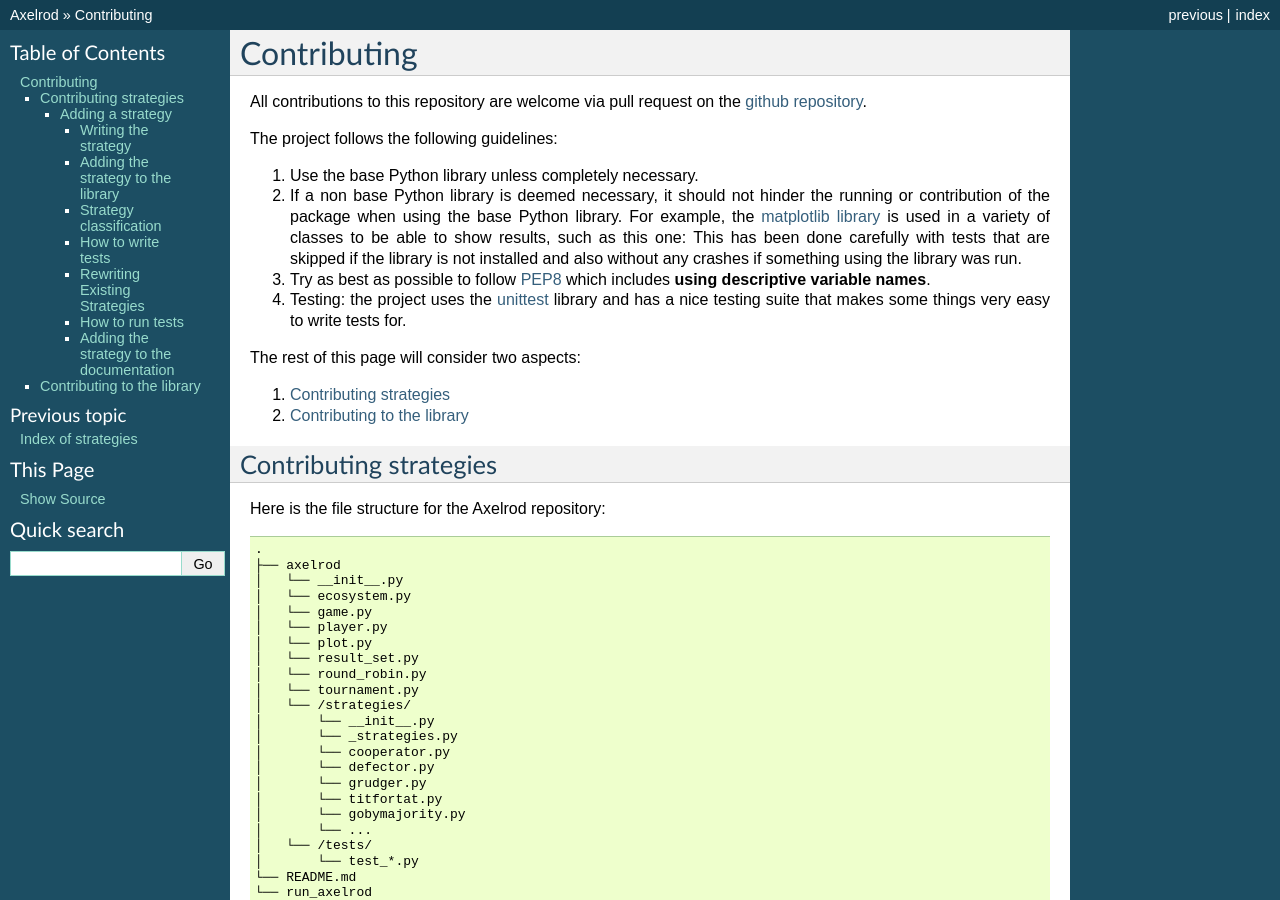
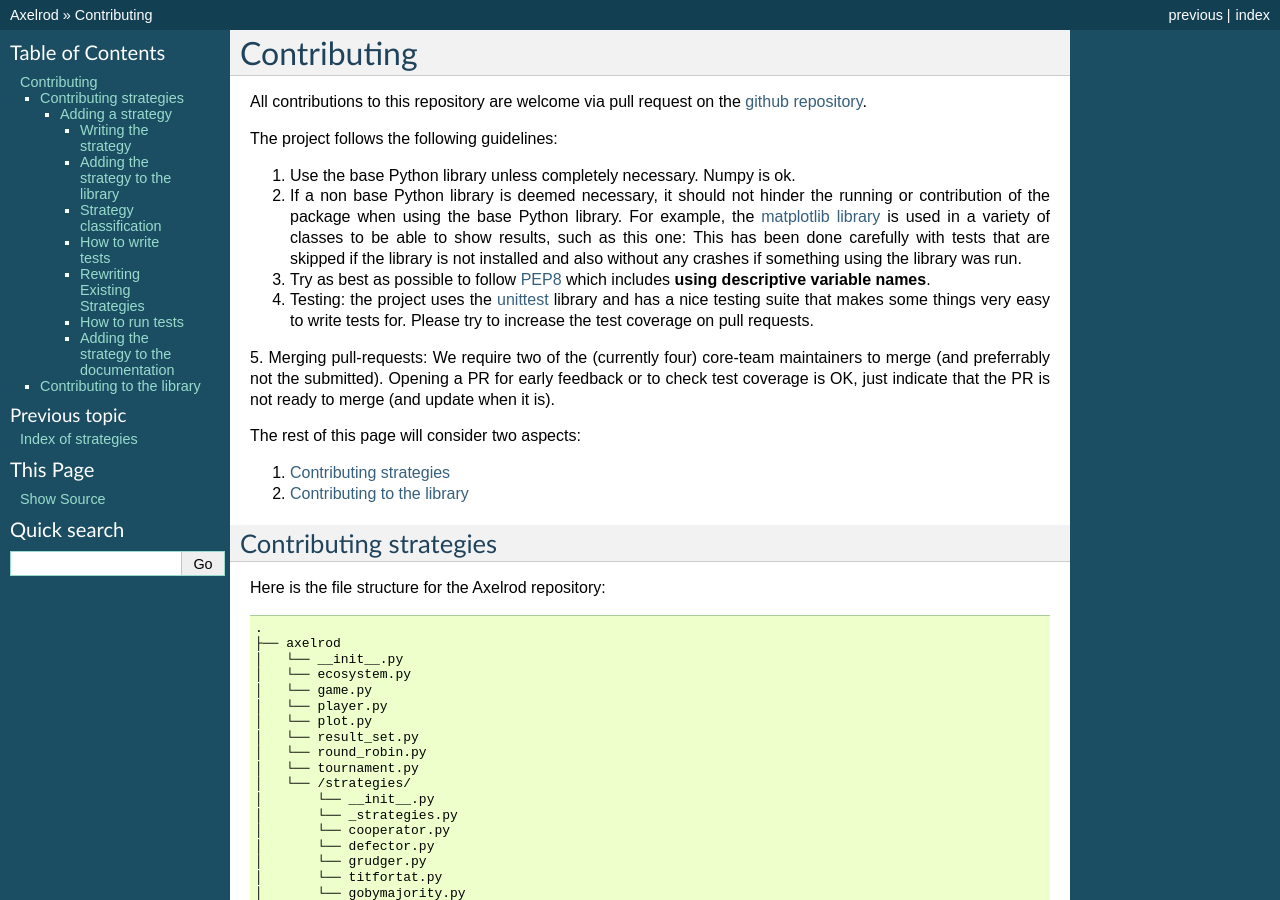
Before and after one commit to Axelrod-Python/Axelrod, a Sphinx documentation site: the page built from docs/contributing.rst, in a window 1280 px wide and 900 px high. Built offline with Sphinx 7.4.7, drawn with Linux system fonts in a browser that asks for light colours; some of the changed text lies outside the part shown.

Commit message:
Updates to the contributions guidelines

```diff
--- a/docs/contributing.rst
+++ b/docs/contributing.rst
@@ -5,12 +5,16 @@ All contributions to this repository are welcome via pull request on the `github
 
 The project follows the following guidelines:
 
-1. Use the base Python library unless completely necessary.
+1. Use the base Python library unless completely necessary. Numpy is ok.
 2. If a non base Python library is deemed necessary, it should not hinder the running or contribution of the package when using the base Python library.
    For example, the `matplotlib library <http://matplotlib.org/>`_ is used in a variety of classes to be able to show results, such as this one:
    This has been done carefully with tests that are skipped if the library is not installed and also without any crashes if something using the library was run.
 3. Try as best as possible to follow `PEP8 <https://www.python.org/dev/peps/pep-0008/>`_ which includes **using descriptive variable names**.
-4. Testing: the project uses the `unittest <https://docs.python.org/2/library/unittest.html>`_ library and has a nice testing suite that makes some things very easy to write tests for.
+4. Testing: the project uses the `unittest <https://docs.python.org/2/library/unittest.html>`_ library and has a nice testing suite that makes some things very easy to write tests for. Please try to increase the test coverage on pull requests.
+5. Merging pull-requests: We require two of the (currently four) core-team
+maintainers to merge (and preferrably not the submitted). Opening a PR for early
+feedback or to check test coverage is OK, just indicate that the PR is not ready
+to merge (and update when it is).
 
 The rest of this page will consider two aspects:
 
```
Also changed, not shown: other parts of docs/contributing.rst (+1 -1 lines).
